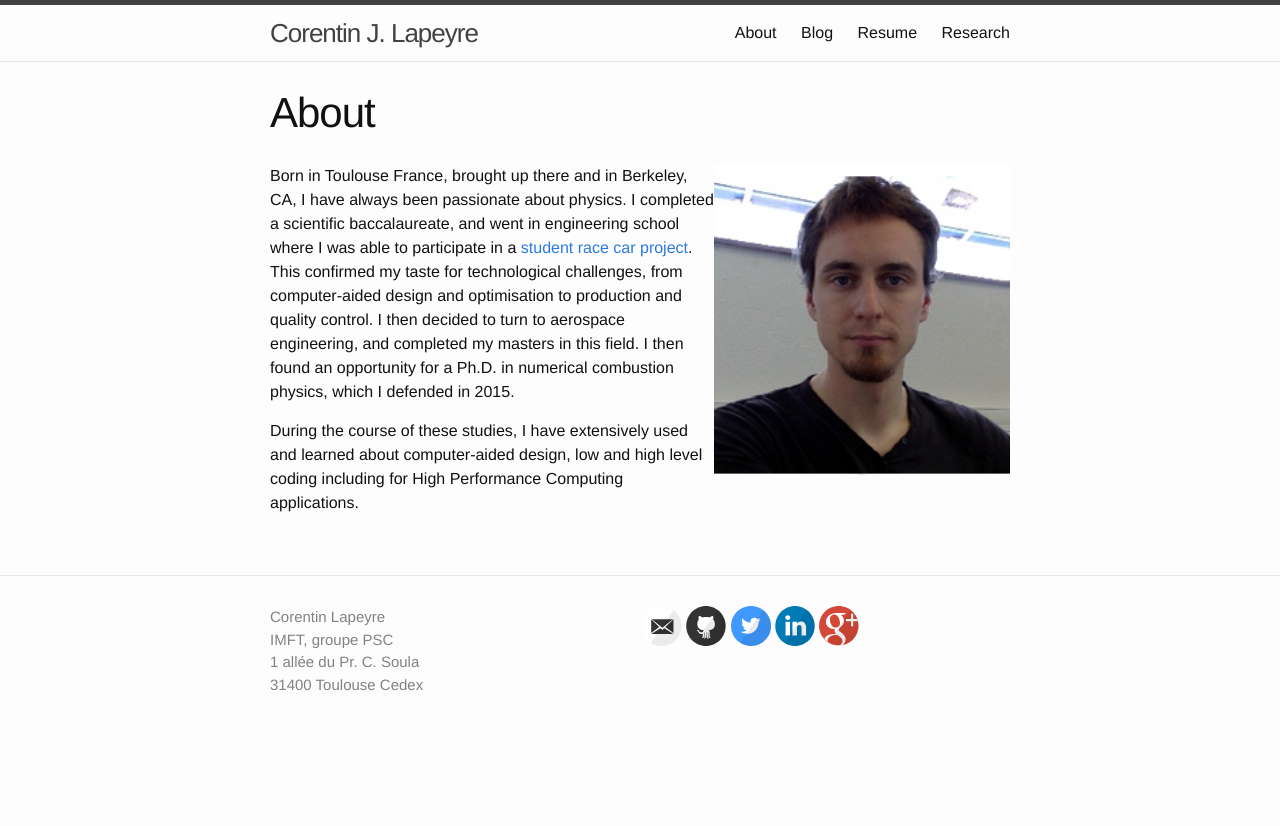
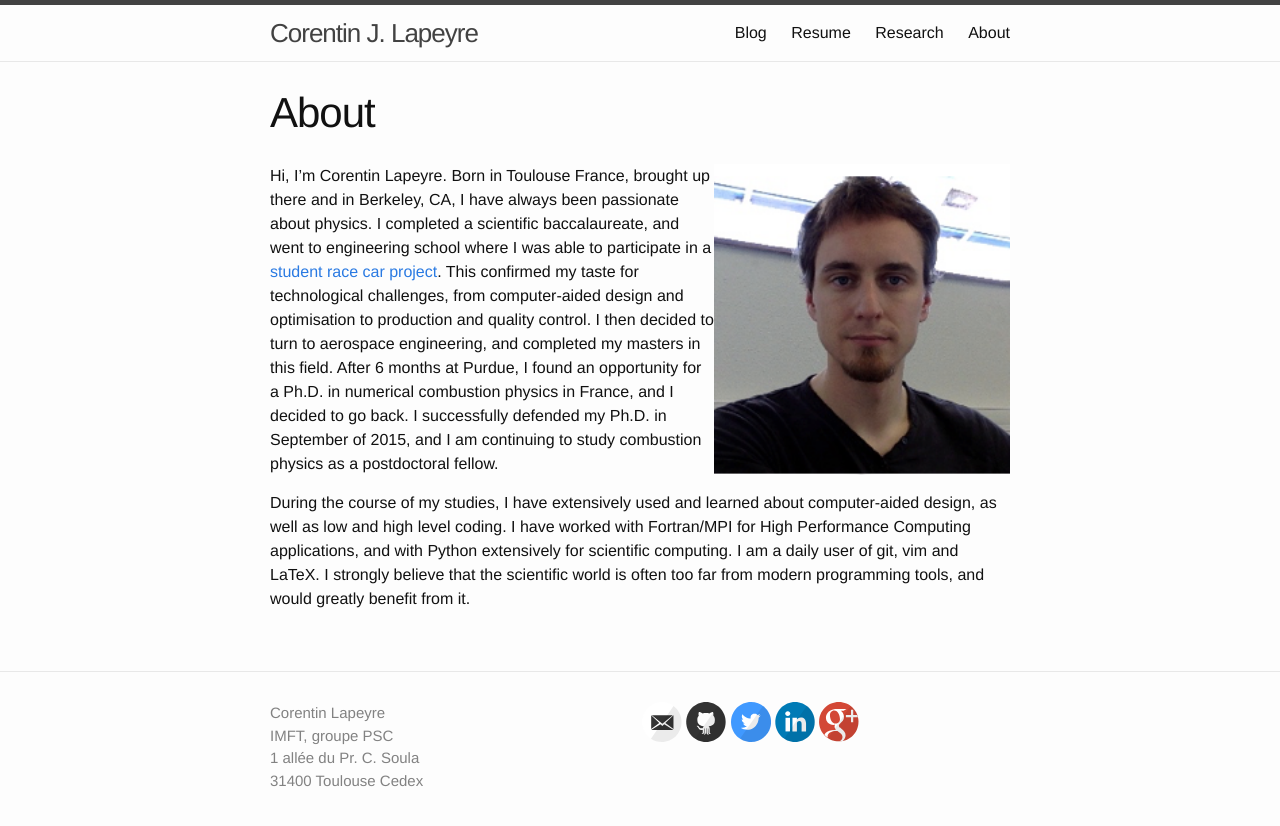
Before and after one commit to clapeyre/clapeyre.github.io, a Jekyll site: the page built from about/index.md, in a window 1280 px wide. Shown: the top 826 px of the page. Built offline with Jekyll 4.4.1, drawn with Linux system fonts in a browser that asks for light colours.

Commit message:
[FEATURE] Completed 'about'

```diff
--- a/about/about.md
+++ /dev/null
@@ -1,21 +0,0 @@
----
-layout: page
-title: About
-permalink: /about/
----
-
-[comment]: ![Portrait]({{ site.baseurl }}/figs/portrait.png)
-<img src="portrait.png" width="40%" align="right">
-
-Born in Toulouse France, brought up there and in Berkeley, CA, I have always
-been passionate about physics. I completed a scientific baccalaureate, and went
-in engineering school where I was able to participate in a [student race car
-project](http://www.epsa-team.com/). This confirmed my taste for technological
-challenges, from computer-aided design and optimisation to production and
-quality control.  I then decided to turn to aerospace engineering, and
-completed my masters in this field. I then found an opportunity for a Ph.D. in
-numerical combustion physics, which I defended in 2015.
-
-During the course of these studies, I have extensively used and learned about
-computer-aided design, low and high level coding including for High Performance
-Computing applications.
--- /dev/null
+++ b/about/index.md
@@ -0,0 +1,27 @@
+---
+layout: page
+title: About
+permalink: /about/
+---
+
+[comment]: ![Portrait]({{ site.baseurl }}/figs/portrait.png)
+<img src="portrait.png" width="40%" align="right">
+
+Hi, I'm Corentin Lapeyre. Born in Toulouse France, brought up there and in
+Berkeley, CA, I have always been passionate about physics. I completed a
+scientific baccalaureate, and went to engineering school where I was able to
+participate in a [student race car project](http://www.epsa-team.com/). This
+confirmed my taste for technological challenges, from computer-aided design and
+optimisation to production and quality control.  I then decided to turn to
+aerospace engineering, and completed my masters in this field.  After 6 months
+at Purdue, I found an opportunity for a Ph.D. in numerical combustion physics
+in France, and I decided to go back.  I successfully defended my Ph.D. in
+September of 2015, and I am continuing to study combustion physics as a
+postdoctoral fellow.
+
+During the course of my studies, I have extensively used and learned about
+computer-aided design, as well as low and high level coding.  I have worked
+with Fortran/MPI for High Performance Computing applications, and with Python
+extensively for scientific computing.  I am a daily user of git, vim and LaTeX.
+I strongly believe that the scientific world is often too far from modern
+programming tools, and would greatly benefit from it.
```
Also changed, not shown: research/index.md (+3 -3 lines), resume/index.md (+2 -4 lines).
